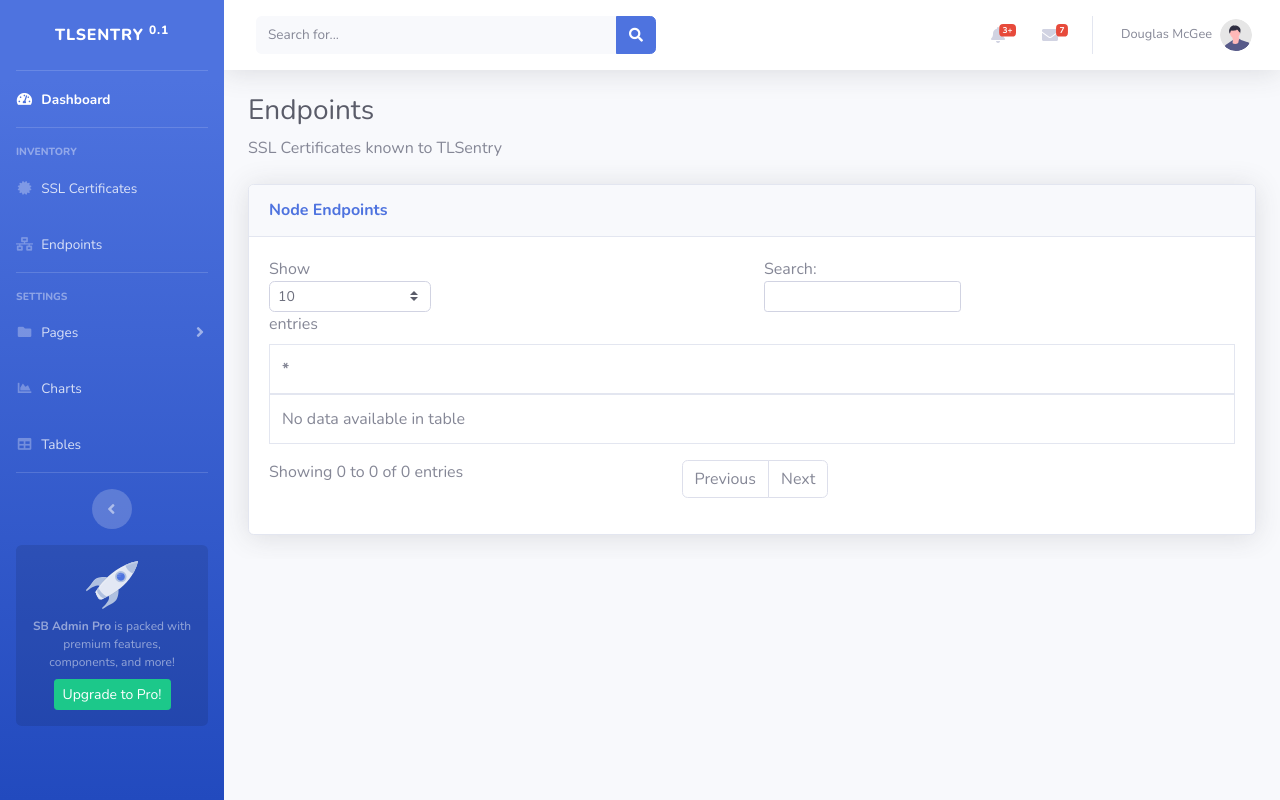
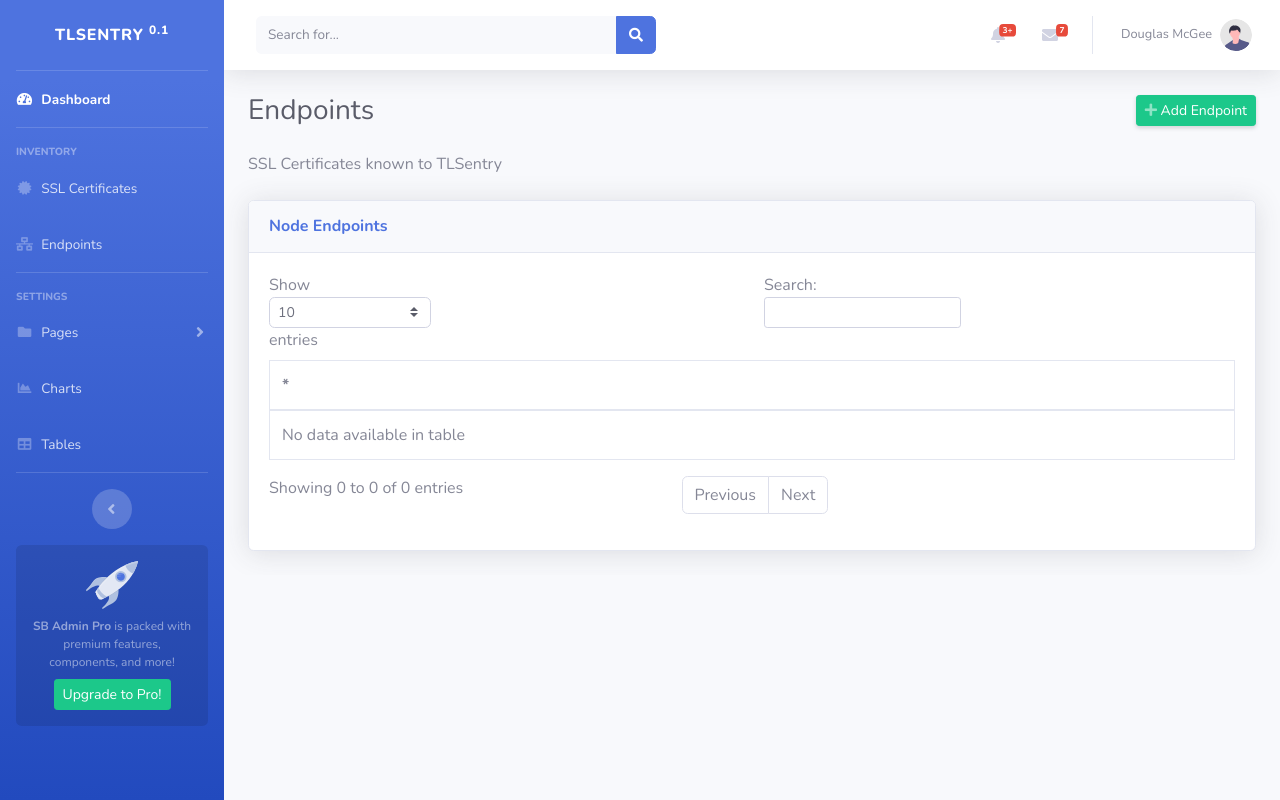
Before and after one commit to zachary-cs/TLSentry, a Flask app: page /endpoints/ in a window 1280 px wide. Run offline with Flask 2, Linux system fonts and the light colour scheme; data that the repository does not hold is empty; some libraries are stand-ins or nearby versions.

Commit message:
Add Endpoint Button

```diff
--- a/tlsentry/templates/endpoints_index.j2
+++ b/tlsentry/templates/endpoints_index.j2
@@ -30,7 +30,15 @@
                         <div class="container-fluid">
 
                             <!-- Page Heading -->
-                            <h1 class="h3 mb-2 text-gray-800">{{ sub_title }}</h1>
+                            <div class="d-sm-flex align-items-center justify-content-between mb-4">
+                                <h1 class="h3 mb-0 text-gray-800">{{ sub_title }}</h1>
+                                 <a href="{{ url_for('endpoints.add') }}" class="d-none d-sm-inline-block btn btn-sm btn-success shadow-sm">
+                                <i class="fas fa-plus fa text-white-50"></i>  Add Endpoint
+                            </a>
+                            </div>
+
+
+                            <h1 class="h3 mb-2 text-gray-800"></h1>
                             <p class="mb-4">SSL Certificates known to TLSentry</p>
 
                             <!-- DataTales Example -->
```
